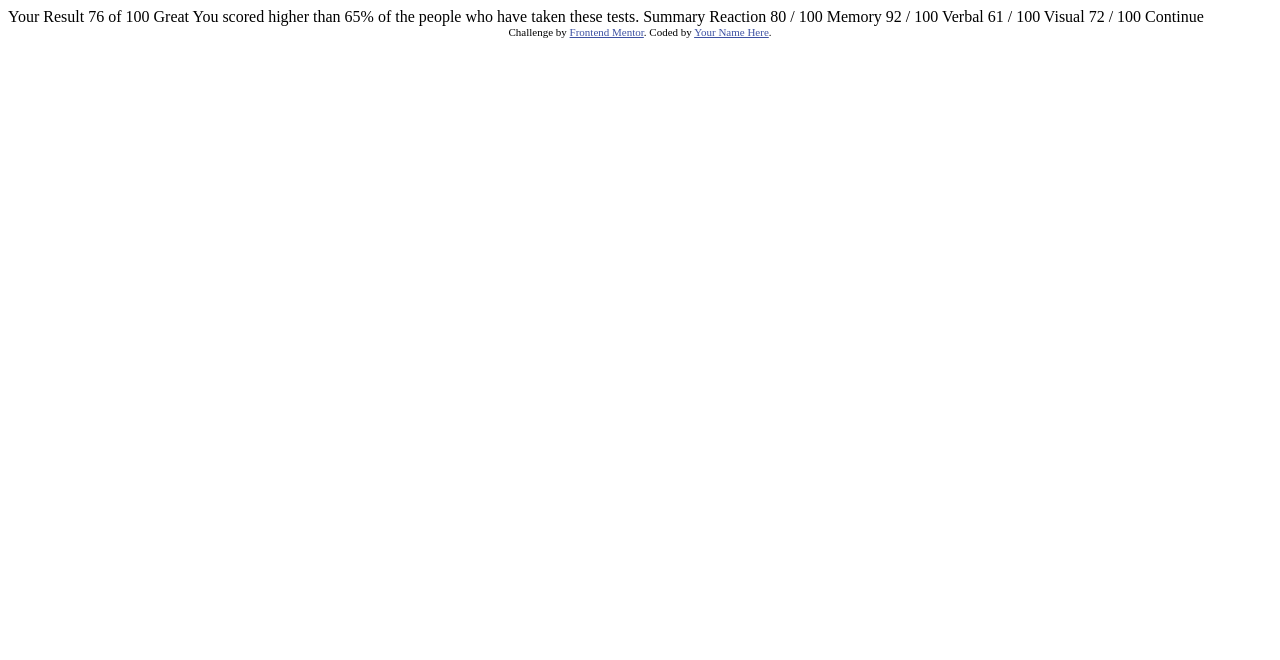
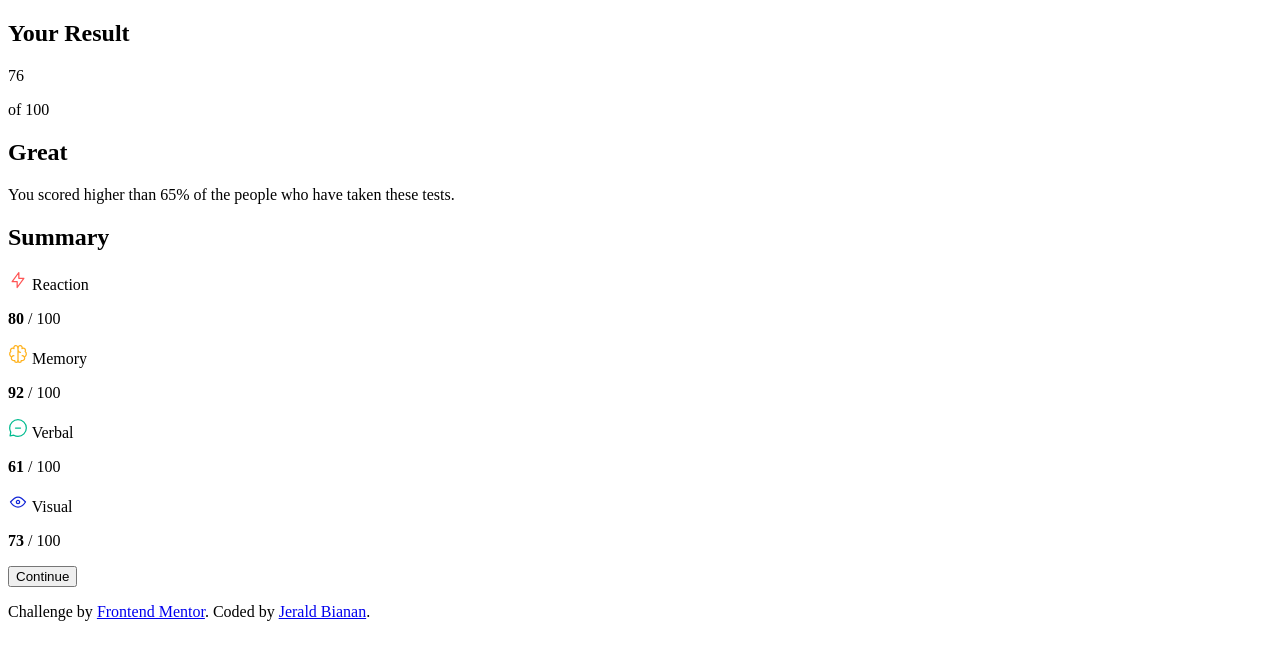
Before and after one commit to jeraldbianan/frontend-mentor-result-summary-component, a plain HTML site: page index.html in a window 1280 px wide. Drawn offline with Linux system fonts and the light colour scheme.

Commit message:
enhance HTML structure and accessibility for results summary component

```diff
--- a/index.html
+++ b/index.html
@@ -1,47 +1,116 @@
 <!DOCTYPE html>
 <html lang="en">
-<head>
-  <meta charset="UTF-8">
-  <meta name="viewport" content="width=device-width, initial-scale=1.0"> <!-- displays site properly based on user's device -->
+  <head>
+    <meta charset="UTF-8" />
+    <meta name="viewport" content="width=device-width, initial-scale=1.0" />
+    <meta
+      name="description"
+      content="Results summary component showing test scores with detailed breakdown by category including reaction, memory, verbal, and visual skills."
+    />
+    <!-- displays site properly based on user's device -->
 
-  <link rel="icon" type="image/png" sizes="32x32" href="./assets/images/favicon-32x32.png">
+    <link
+      rel="icon"
+      type="image/png"
+      sizes="32x32"
+      href="./assets/images/favicon-32x32.png"
+    />
 
-  <title>Frontend Mentor | Results summary component</title>
+    <link rel="stylesheet" href="style.css" />
 
-  <!-- Feel free to remove these styles or customise in your own stylesheet 👍 -->
-  <style>
-    .attribution { font-size: 11px; text-align: center; }
-    .attribution a { color: hsl(228, 45%, 44%); }
-  </style>
-</head>
-<body>
+    <title>Frontend Mentor | Results summary component</title>
+  </head>
 
-  Your Result
-  76
-  of 100
+  <body>
+    <main class="container" aria-label="Results summary">
+      <section class="result" aria-labelledby="result-heading">
+        <h1 id="result-heading">Your Result</h1>
+        <div class="circle">
+          <p class="score">76</p>
+          <p class="total">of 100</p>
+        </div>
+        <h2>Great</h2>
+        <p class="result-text">
+          You scored higher than 65% of the people who have taken these tests.
+        </p>
+      </section>
 
-  Great
-  You scored higher than 65% of the people who have taken these tests.
+      <section class="summary" aria-labelledby="summary-heading">
+        <h2 id="summary-heading">Summary</h2>
+        <div class="summary-items">
+          <div class="summary-item reaction">
+            <div class="item-label">
+              <img
+                src="./assets/images/icon-reaction.svg"
+                alt=""
+                aria-hidden="true"
+              />
+              <span>Reaction</span>
+            </div>
+            <p class="item-score"><strong>80</strong> / 100</p>
+          </div>
 
-  Summary
+          <div class="summary-item memory">
+            <div class="item-label">
+              <img
+                src="./assets/images/icon-memory.svg"
+                alt=""
+                aria-hidden="true"
+              />
+              <span>Memory</span>
+            </div>
+            <p class="item-score"><strong>92</strong> / 100</p>
+          </div>
 
-  Reaction
-  80 / 100
+          <div class="summary-item verbal">
+            <div class="item-label">
+              <img
+                src="./assets/images/icon-verbal.svg"
+                alt=""
+                aria-hidden="true"
+              />
+              <span>Verbal</span>
+            </div>
+            <p class="item-score"><strong>61</strong> / 100</p>
+          </div>
 
-  Memory
-  92 / 100
+          <div class="summary-item visual">
+            <div class="item-label">
+              <img
+                src="./assets/images/icon-visual.svg"
+                alt=""
+                aria-hidden="true"
+              />
+              <span>Visual</span>
+            </div>
+            <p class="item-score"><strong>73</strong> / 100</p>
+          </div>
+        </div>
 
-  Verbal
-  61 / 100
+        <button class="continue-btn">Continue</button>
+      </section>
+    </main>
 
-  Visual
-  72 / 100
-
-  Continue
-
-  <div class="attribution">
-    Challenge by <a href="https://www.frontendmentor.io?ref=challenge" target="_blank">Frontend Mentor</a>.
-    Coded by <a href="#">Your Name Here</a>.
-  </div>
-</body>
+    <footer aria-label="Site footer">
+      <p class="attribution">
+        Challenge by
+        <a
+          href="https://www.frontendmentor.io?ref=challenge"
+          target="_blank"
+          rel="noopener noreferrer"
+          hreflang="en"
+          aria-label="Frontend Mentor website (opens in new tab)"
+          >Frontend Mentor</a
+        >. Coded by
+        <a
+          href="https://jeraldbianan.com/"
+          target="_blank"
+          rel="noopener noreferrer"
+          hreflang="en"
+          aria-label="Jerald Bianan's website (opens in new tab)"
+          >Jerald Bianan</a
+        >.
+      </p>
+    </footer>
+  </body>
 </html>
```
